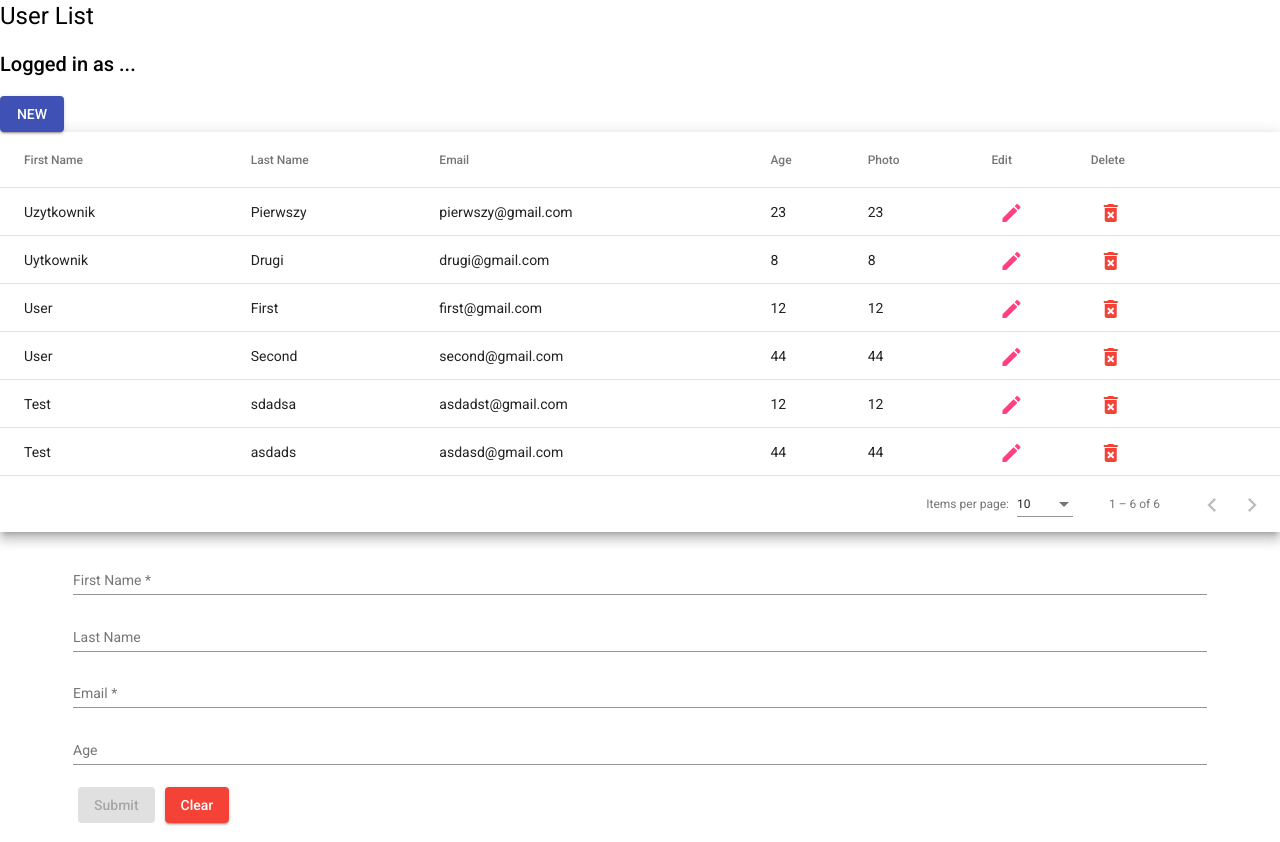
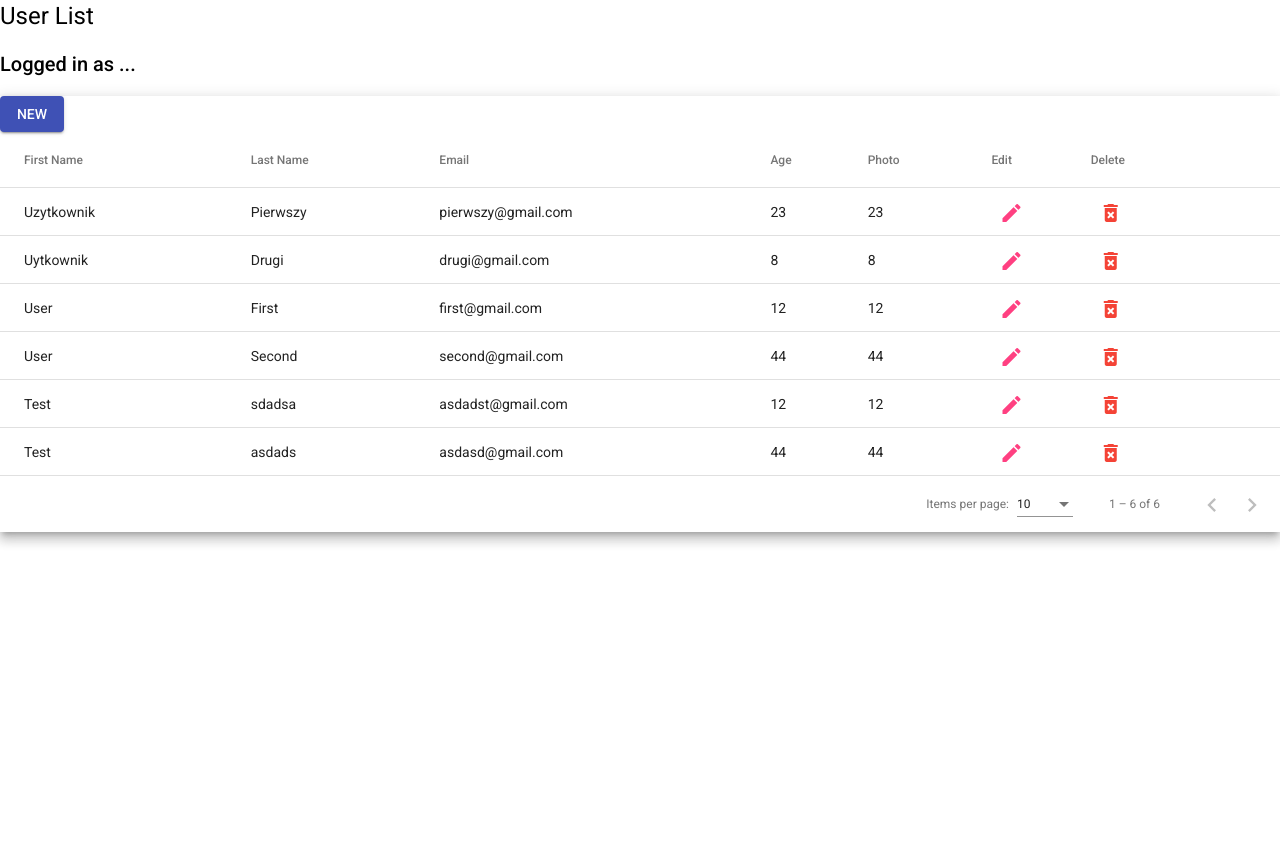
Before and after one commit to Morghot2/Dashboard-angular, an Angular app: page / in a window 1280 px wide. After the commit the page ends 800 px from the top, so only its background shows below. Built offline with nearby package versions, Linux system fonts and the light colour scheme.

Commit message:
modal works

```diff
--- a/src/app/app.component.html
+++ b/src/app/app.component.html
@@ -1,3 +1,3 @@
 <app-header></app-header>
 <app-records-table></app-records-table>
-<app-record-form></app-record-form>
+<!-- <app-record-form></app-record-form> -->
--- a/src/app/app.module.ts
+++ b/src/app/app.module.ts
@@ -54,5 +54,6 @@ import { MatOptionModule } from '@angular/material/core';
   ],
   providers: [RecordFormService],
   bootstrap: [AppComponent],
+  entryComponents: [RecordFormComponent]
 })
 export class AppModule {}
--- a/src/app/components/header/header.component.html
+++ b/src/app/components/header/header.component.html
@@ -1,3 +1,2 @@
 <h1>User List</h1>
 <h2>Logged in as ...</h2>
-<app-modify-button color="blue" text="NEW" (btnClick)="addRecord()"></app-modify-button>
--- a/src/app/components/header/header.component.ts
+++ b/src/app/components/header/header.component.ts
@@ -1,4 +1,5 @@
 import { Component, OnInit } from '@angular/core';
+
 
 @Component({
   selector: 'app-header',
@@ -11,8 +12,7 @@ export class HeaderComponent implements OnInit {
 
   ngOnInit(): void {
   }
-  addRecord() {
-    console.log('addRecord');
-  }
+
+
 
 }
--- a/src/app/components/records-table/records-table.component.html
+++ b/src/app/components/records-table/records-table.component.html
@@ -1,4 +1,5 @@
 <div class="mat-elevation-z8">
+  <app-modify-button color="blue" text="NEW" (click)="onCreate()"></app-modify-button>
   <table mat-table class="full-width-table" matSort aria-label="Elements">
     <!-- Id Column -->
     <ng-container matColumnDef="firstName">
--- a/src/app/components/records-table/records-table.component.ts
+++ b/src/app/components/records-table/records-table.component.ts
@@ -3,8 +3,10 @@ import { MatPaginator } from '@angular/material/paginator';
 import { MatSort } from '@angular/material/sort';
 import { MatTable } from '@angular/material/table';
 import { RecordsTableDataSource } from './records-table-datasource';
+import { MatDialog, MatDialogConfig } from '@angular/material/dialog';
 
 import {RECORD} from 'src/app/interfaces/Record'
+import { RecordFormComponent } from '../record-form/record-form.component';
 
 @Component({
   selector: 'app-records-table',
@@ -20,7 +22,7 @@ export class RecordsTableComponent implements AfterViewInit {
   /** Columns displayed in the table. Columns IDs can be added, removed, or reordered. */
   displayedColumns = ['firstName', 'lastName', 'email', 'age', 'photo', 'edit', 'delete'];
 
-  constructor() {
+  constructor(public dialog: MatDialog) {
     this.dataSource = new RecordsTableDataSource();
   }
 
@@ -29,4 +31,12 @@ export class RecordsTableComponent implements AfterViewInit {
     this.dataSource.paginator = this.paginator;
     this.table.dataSource = this.dataSource;
   }
+  onCreate()  {
+
+    const dialogConfig = new MatDialogConfig();
+
+    dialogConfig.autoFocus = true;
+    dialogConfig.width = '60%';
+    this.dialog.open(RecordFormComponent, dialogConfig)
+  }
 }
```
